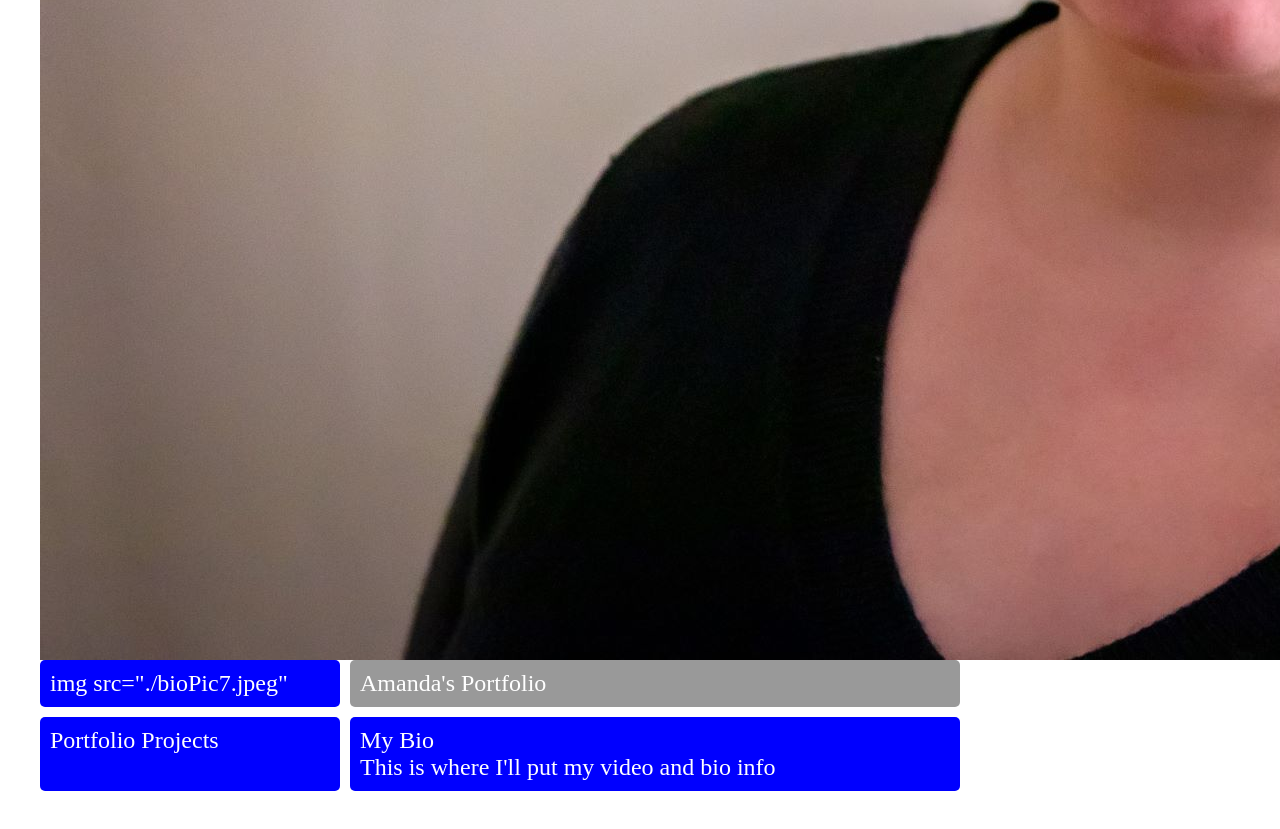
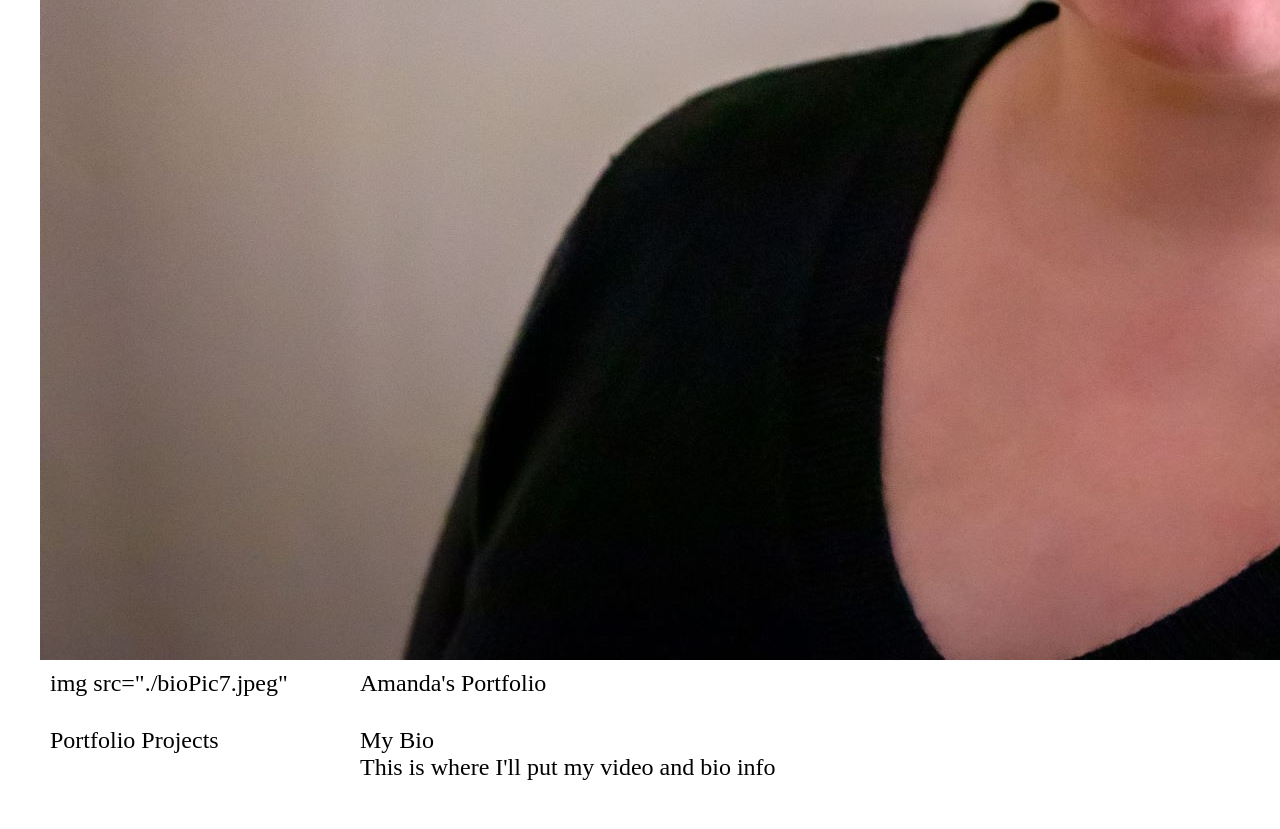
Before and after one commit to AmandaMHorowitz/AmandaMHorowitz.github.io, a plain HTML site: page index.html in a window 1280 px wide. Shown: the part 1052-1881 px from the top of the page. Drawn offline with Linux system fonts and the light colour scheme.

Commit message:
Update styles.css

```diff
--- a/styles.css
+++ b/styles.css
@@ -19,27 +19,27 @@ body {
 }
 
 .footer {
-	grid-area: footer
+	grid-area: footer;
 }
 
 .wrapper {
   display: grid;
   grid-gap: 10px;
-  background-color: #fff;
-  color: #444;
+  background-color: #white;
+  color: #black;
 
   grid-template-columns: 300px 300px 300px;
   grid-template-areas:
     'image header header'
     'sidebar content content'
     'footer  footer  footer';
-    background-color: #ffffff;
-    color: #444444;
+    background-color: #gray;
+    color: #white;
 }
 
 .box {
-  background-color: #0000ff;
-  color: #fff;
+  background-color: #cadetblue;
+  color: #white;
   border-radius: 5px;
   padding: 10px;
   font-size: 150%;
@@ -47,5 +47,5 @@ body {
 
 .header,
 .footer {
-  background-color: #999;
+  background-color: #white;
 }
```
